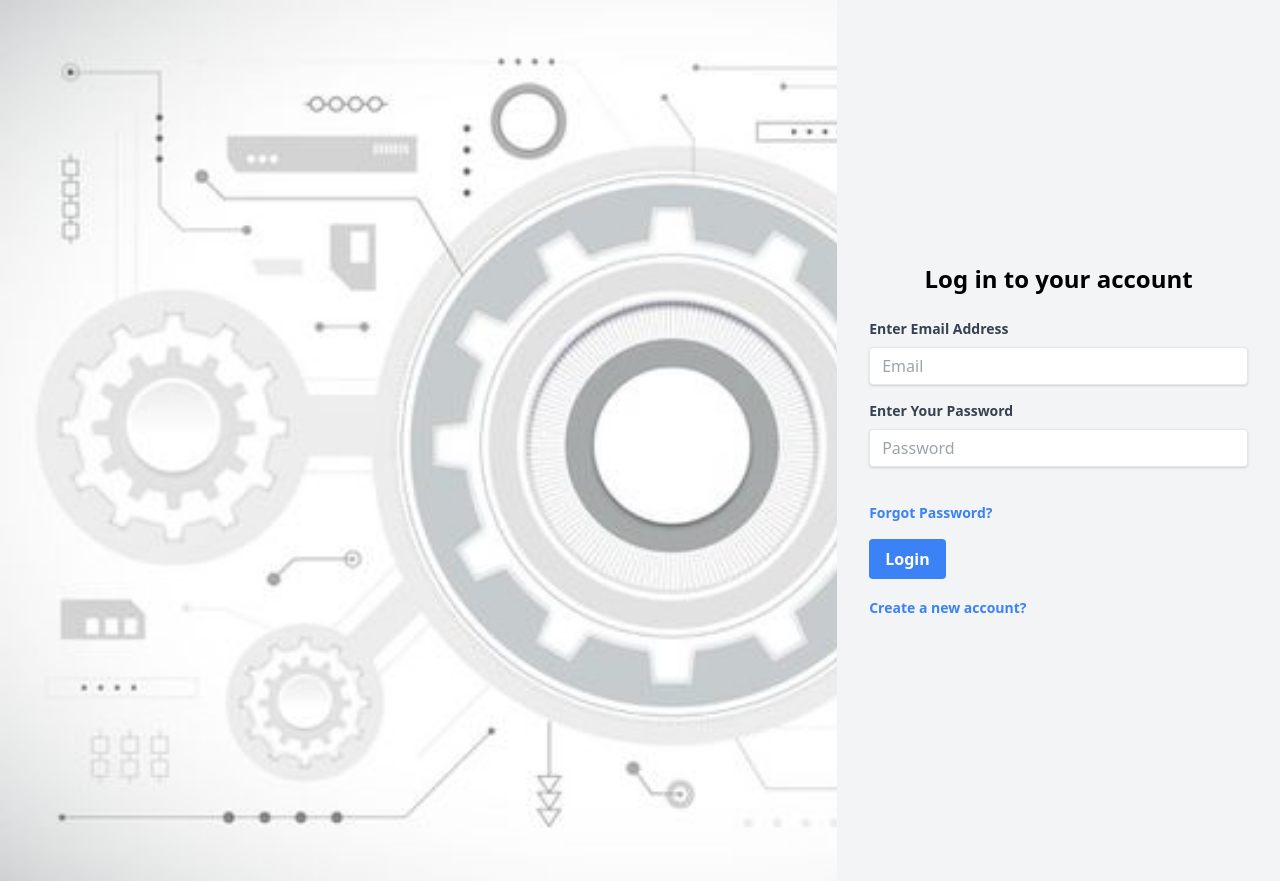
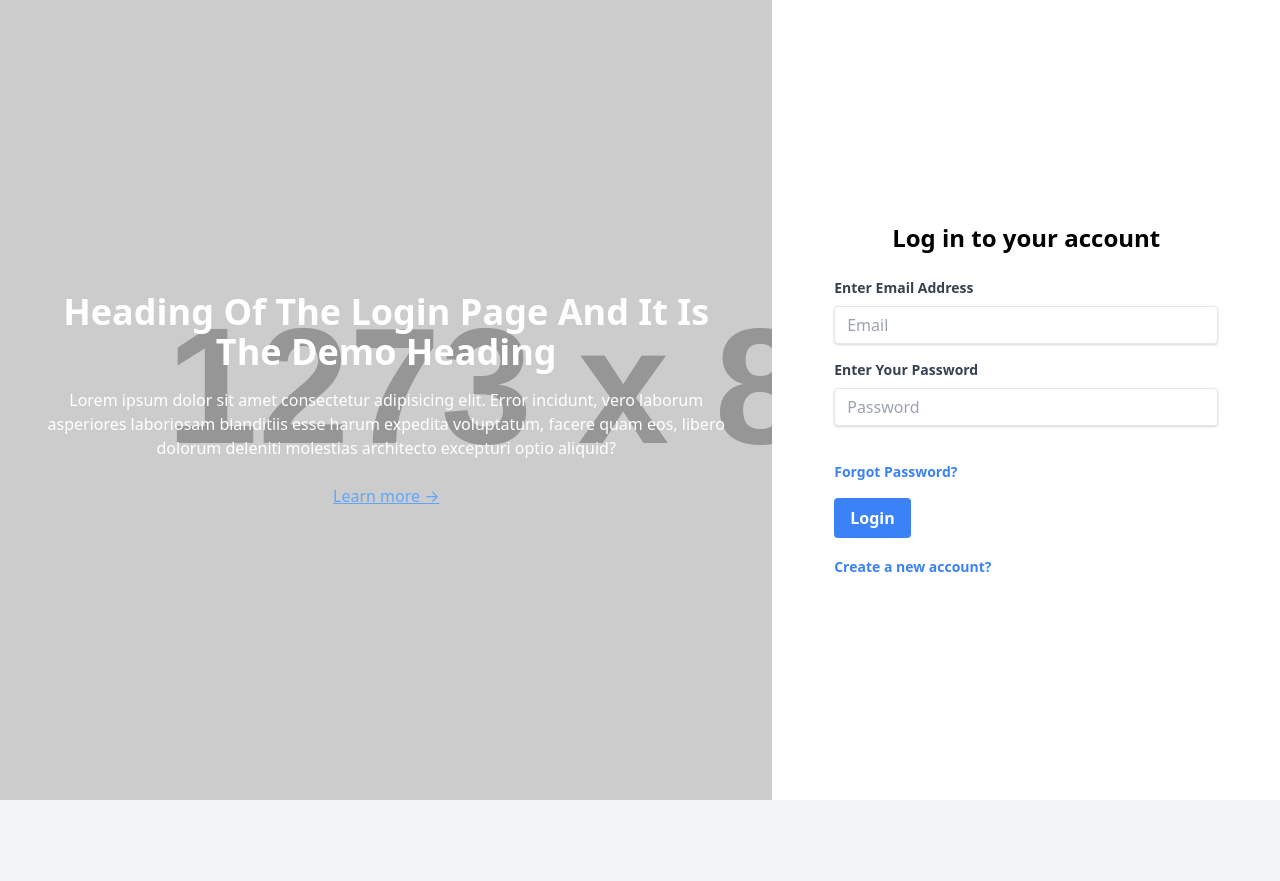
Before and after one commit to Salute4ayush/Task-1-login, a plain HTML site: page index.html in a window 1280 px wide. After the commit the page ends 800 px from the top, so only its background shows below. Drawn offline with nearby package versions, Linux system fonts and the light colour scheme; placeholder pictures from the web are drawn by us.

Commit message:
Update index.html

```diff
--- a/index.html
+++ b/index.html
@@ -10,8 +10,8 @@
   <style>
     .custom-background {
       background-size: cover;
-      width: 1273px;
-      height: 881px;
+      width: 1003px; /* Fixed width */
+      height: 100vh; /* Full height of the viewport */
     }
   </style>
 </head>
@@ -19,12 +19,16 @@
 
   <div class="flex min-h-screen">
     <!-- Carousel Section -->
-    <div class="hidden md:flex items-center justify-center bg-gray-200 custom-background" style="background-image: url('image.png');">
-      <!-- Carousel Content Here -->
+    <div class="hidden md:flex items-center justify-center custom-background" style="background-image: url('https://via.placeholder.com/1273x881');">
+      <div class="p-8 text-white text-center">
+        <h1 class="text-4xl font-bold mb-4">Heading Of The Login Page And It Is The Demo Heading</h1>
+        <p class="mb-6">Lorem ipsum dolor sit amet consectetur adipisicing elit. Error incidunt, vero laborum asperiores laboriosam blanditiis esse harum expedita voluptatum, facere quam eos, libero dolorum deleniti molestias architecto excepturi optio aliquid?</p>
+        <a href="#" class="text-blue-400 underline">Learn more →</a>
+      </div>
     </div>
 
     <!-- Login Form Section -->
-    <div class="flex flex-col md:w-1/2 items-center justify-center p-8">
+    <div class="flex flex-col md:w-1/2 items-center justify-center p-8 bg-white">
       <h2 class="text-2xl font-semibold mb-6">Log in to your account</h2>
       <form class="w-full max-w-sm">
         <div class="mb-4">
```
